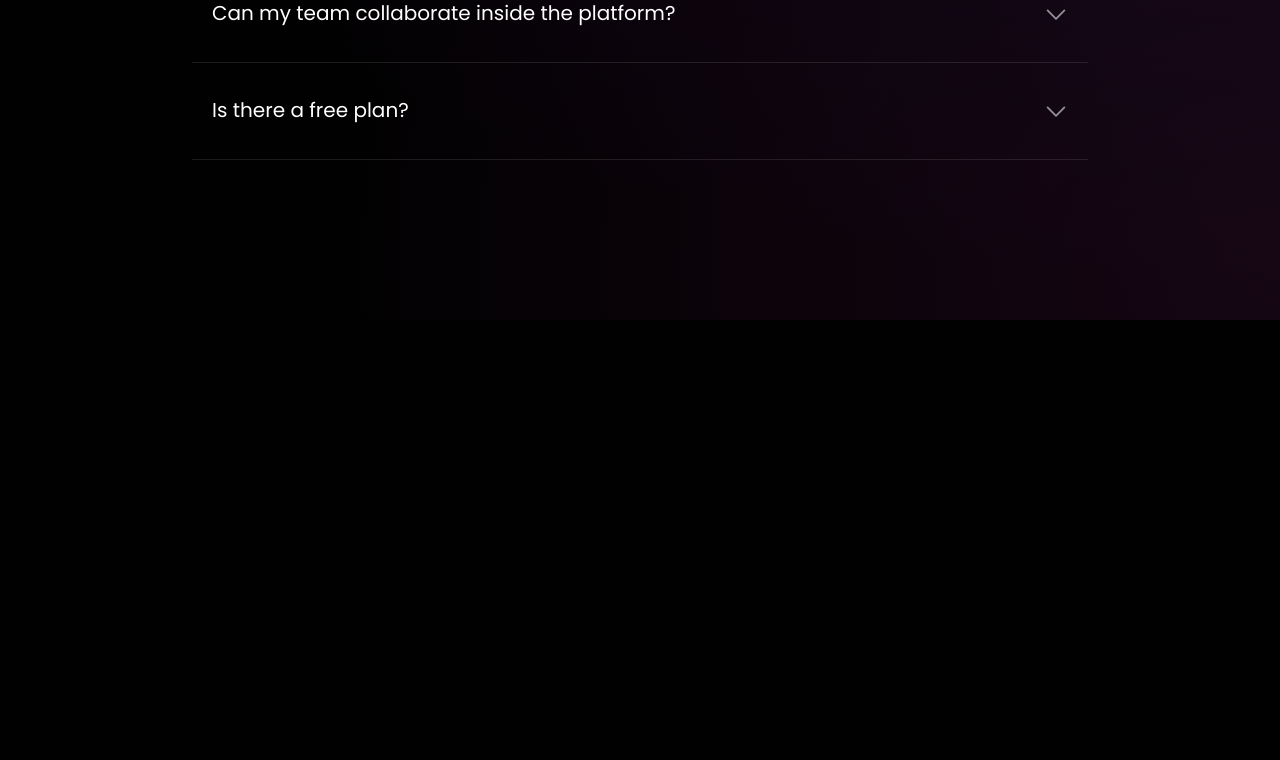
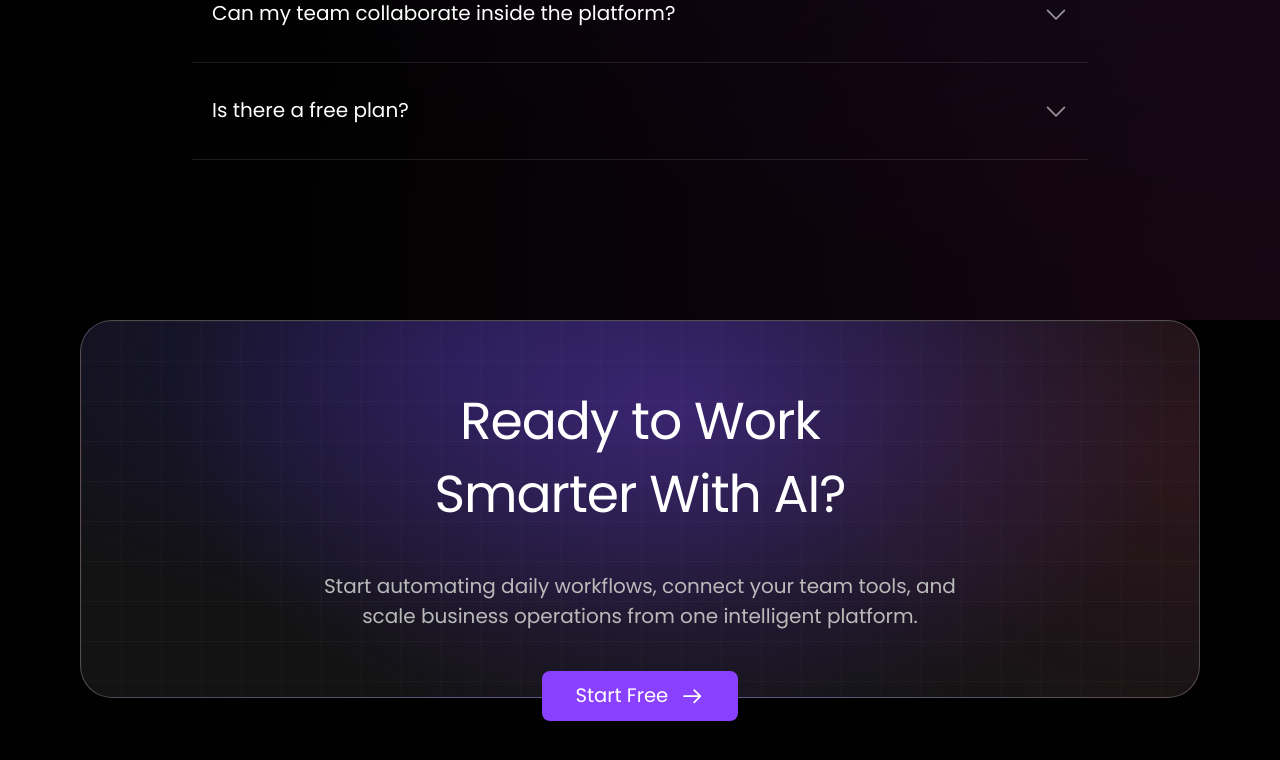
Before and after one commit to Andress84/figma-to-react-threejs-ai-landing, a React (Vite) app: page / in a window 1280 px wide. Shown: the part 4850-5610 px from the top of the page. Before the commit the page ends 5170 px from the top, so only its background shows below. Built offline with nearby package versions, Linux system fonts and the light colour scheme.

Commit message:
feat: implement responsive final cta section

```diff
--- a/src/App.tsx
+++ b/src/App.tsx
@@ -1,5 +1,6 @@
 import { FeaturesSection } from './components/sections/FeaturesSection'
 import { FaqSection } from './components/sections/FaqSection'
+import { FinalCtaSection } from './components/sections/FinalCtaSection'
 import { HeroMetricStrip } from './components/sections/HeroMetricStrip'
 import { HeroSection } from './components/sections/HeroSection'
 import { PricingSection } from './components/sections/PricingSection'
@@ -20,6 +21,7 @@ function App() {
         <ResultsSection />
         <PricingSection />
         <FaqSection />
+        <FinalCtaSection />
       </main>
     </>
   )
--- /dev/null
+++ b/src/components/sections/FinalCtaSection.module.css
@@ -0,0 +1,161 @@
+.section {
+    padding-bottom: var(--space-24);
+    background: var(--color-bg);
+}
+
+.container {
+    padding-inline: 0;
+}
+
+.panel {
+    position: relative;
+    isolation: isolate;
+    display: flex;
+    flex-direction: column;
+    align-items: center;
+    overflow: hidden;
+    border: var(--border-subtle);
+    border-radius: var(--radius-xl);
+    padding: var(--space-12) var(--space-5);
+    background:
+        radial-gradient(ellipse 80% 65% at 50% -8%, rgb(100 56 191 / 40%), transparent 100%),
+        radial-gradient(ellipse 80% 65% at 50% 0%, rgb(29 58 132 / 17%), transparent 100%),
+        linear-gradient(180deg, rgb(32 29 43 / 92%), rgb(30 30 30 / 98%) 70%);
+    text-align: center;
+}
+
+.heading,
+.description,
+.cta {
+    position: relative;
+    z-index: 1;
+}
+
+.heading {
+    max-width: 23ch;
+    font-size: var(--font-size-heading);
+    font-weight: var(--font-weight-regular);
+    line-height: var(--line-height-heading);
+    letter-spacing: var(--letter-spacing-heading);
+    text-wrap: balance;
+}
+
+.description {
+    max-width: 38rem;
+    margin-top: var(--space-6);
+    color: var(--color-text-secondary);
+    font-size: var(--font-size-sm);
+    line-height: var(--line-height-copy);
+    text-wrap: pretty;
+}
+
+.cta {
+    width: 100%;
+    margin-top: var(--space-6);
+}
+
+.cta > span:last-child {
+    display: none;
+}
+
+@media (min-width: 48rem) {
+    .section {
+        padding-bottom: var(--space-24);
+    }
+
+    .panel {
+        min-height: 28rem;
+        justify-content: center;
+        border: 0;
+        border-radius: 0;
+        padding: var(--space-16) var(--space-10);
+        background:
+            radial-gradient(ellipse 70% 68% at 50% 0%, rgb(111 68 190 / 45%), transparent 100%),
+            radial-gradient(ellipse 75% 68% at 25% 5%, rgb(80 35 180 / 32%), transparent 100%),
+            linear-gradient(180deg, rgb(25 17 48 / 95%), var(--color-bg) 76%);
+    }
+
+    .heading {
+        max-width: none;
+        font-size: clamp(2.75rem, 5.7vw, 3.5rem);
+    }
+
+    .heading span {
+        display: block;
+    }
+
+    .description {
+        max-width: 39rem;
+        margin-top: var(--space-10);
+        font-size: var(--font-size-lg);
+    }
+
+    .cta {
+        width: auto;
+        margin-top: var(--space-10);
+    }
+
+    .cta > span:last-child {
+        display: inline-flex;
+    }
+}
+
+@media (min-width: 75rem) {
+    .section {
+        padding-bottom: 9rem;
+    }
+
+    .container {
+        padding-inline: var(--container-padding);
+    }
+
+    .panel {
+        min-height: 0;
+        max-width: 70rem;
+        margin-inline: auto;
+        overflow: visible;
+        border: var(--border-strong);
+        border-radius: var(--radius-xl);
+        padding: var(--space-16) var(--space-10) 0;
+        background:
+            radial-gradient(ellipse 45% 90% at 53% 24%, rgb(100 56 191 / 46%), transparent 100%),
+            radial-gradient(ellipse 50% 72% at 35% 10%, rgb(43 35 135 / 35%), transparent 100%),
+            radial-gradient(ellipse 40% 90% at 100% 35%, rgb(112 35 49 / 28%), transparent 100%),
+            linear-gradient(180deg, rgb(20 19 24 / 88%), rgb(20 20 20 / 94%));
+    }
+
+    .panel::before {
+        position: absolute;
+        z-index: 0;
+        inset: 0;
+        border-radius: inherit;
+        background-image:
+            linear-gradient(to right, rgb(255 255 255 / 3%) 1px, transparent 1px),
+            linear-gradient(to bottom, rgb(255 255 255 / 3%) 1px, transparent 1px);
+        background-size: 2.5rem 2.5rem;
+        content: '';
+        pointer-events: none;
+    }
+
+    .heading {
+        font-size: 3.25rem;
+        line-height: 1.4;
+    }
+
+    .description {
+        max-width: 42rem;
+        margin-top: var(--space-10);
+        font-size: var(--font-size-xl);
+    }
+
+    .cta {
+        margin-top: var(--space-10);
+        margin-bottom: calc(-1 * var(--space-6));
+    }
+}
+
+@media (forced-colors: active) {
+    .panel {
+        border: var(--border-width) solid CanvasText;
+    }
+}
--- /dev/null
+++ b/src/components/sections/FinalCtaSection.tsx
@@ -0,0 +1,43 @@
+import { ButtonLink } from '../ui/ButtonLink'
+import { Container } from '../ui/Container'
+import styles from './FinalCtaSection.module.css'
+
+export function FinalCtaSection() {
+  return (
+    <section
+      className={styles.section}
+      aria-labelledby="final-cta-heading"
+    >
+      <Container className={styles.container}>
+        <div className={styles.panel}>
+          <h2 id="final-cta-heading" className={styles.heading}>
+            <span>Ready to Work</span>{' '}
+            <span>Smarter With AI?</span>
+          </h2>
+          <p className={styles.description}>
+            Start automating daily workflows, connect your team tools, and
+            scale business operations from one intelligent platform.
+          </p>
+          <ButtonLink
+            className={styles.cta}
+            href="#get-started"
+            size="md"
+            endIcon={
+              <svg viewBox="0 0 24 24" fill="none" focusable="false">
+                <path
+                  d="M4 12h16m-6-6 6 6-6 6"
+                  stroke="currentColor"
+                  strokeWidth="1.75"
+                  strokeLinecap="round"
+                  strokeLinejoin="round"
+                />
+              </svg>
+            }
+          >
+            Start Free
+          </ButtonLink>
+        </div>
+      </Container>
+    </section>
+  )
+}
```
